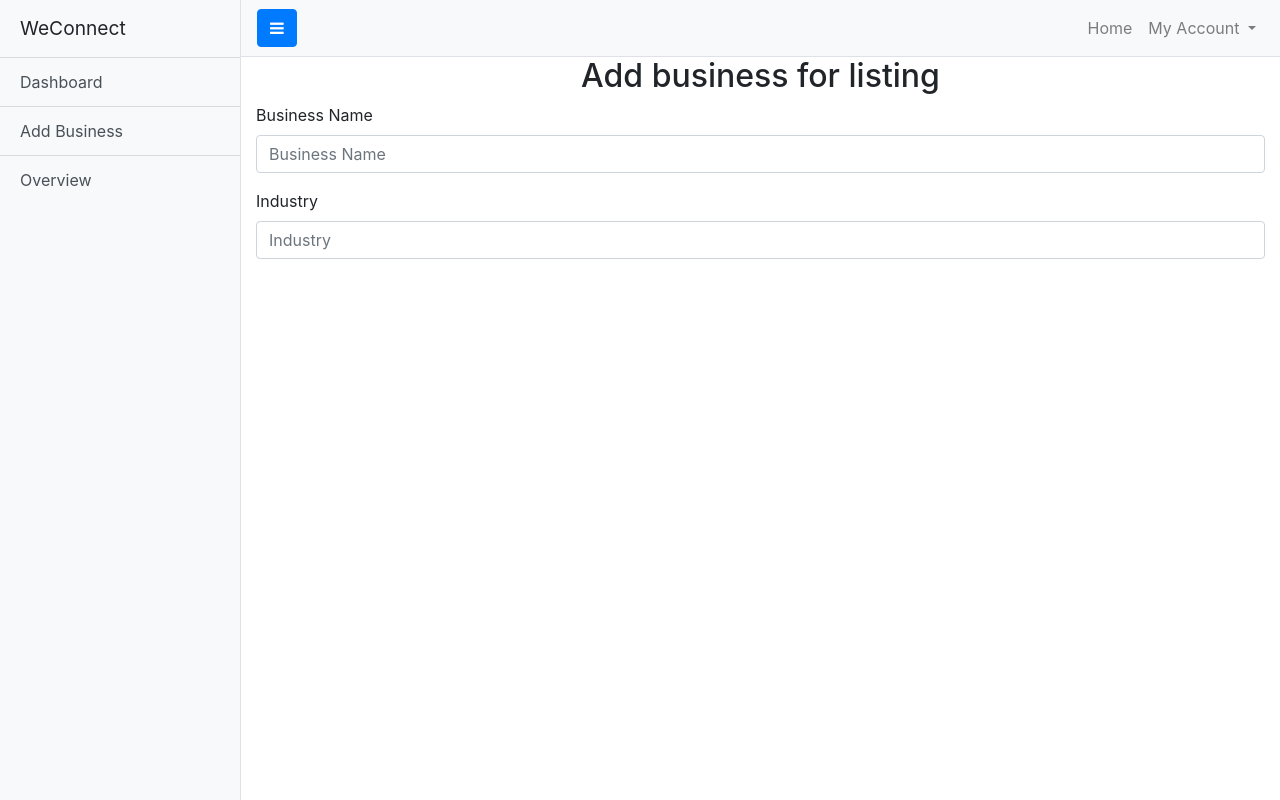
After one commit to Kazungu/php_course, a PHP site: page /dashboard/Add.php in a window 1280 px wide. The commit adds this page. Run offline with PHP 8.4, Linux system fonts and the light colour scheme; the visitor is signed in with stand-in values (Sample User, id 1).

Commit message:
dashboard addings

```diff
--- /dev/null
+++ b/WeConnect/dashboard/Add.php
@@ -0,0 +1,16 @@
+
+<?php include "header.php";?>
+<h2 class="text-center">Add business for listing</h2>
+<div class="container">
+    <form>
+        <div class="form-group">
+            <label for="formGroupExampleInput">Business Name</label>
+            <input type="text" class="form-control" id="formGroupExampleInput" placeholder="Business Name"  required>
+        </div>
+        <div class="form-group">
+            <label for="formGroupExampleInput2">Industry</label>
+            <input type="text" class="form-control" id="formGroupExampleInput2" placeholder="Industry">
+        </div>
+    </form>
+</div>
+<?php include "../footer.php";?>
--- /dev/null
+++ b/WeConnect/dashboard/header.php
@@ -0,0 +1,72 @@
+<?php
+// Initialize the session
+session_start();
+
+// Check if the user is logged in, if not then redirect him to login page
+if(!isset($_SESSION["loggedin"]) || $_SESSION["loggedin"] !== true){
+    header("location: ../login.php");
+    exit;
+}
+?>
+<!DOCTYPE html>
+<html lang="en">
+
+<head>
+
+    <meta charset="utf-8">
+    <meta name="viewport" content="width=device-width, initial-scale=1, shrink-to-fit=no">
+    <meta name="description" content="">
+    <meta name="author" content="">
+
+    <title>WeConnect| Dashboard</title>
+    <link rel="stylesheet" href="https://stackpath.bootstrapcdn.com/bootstrap/4.3.1/css/bootstrap.min.css" integrity="sha384-ggOyR0iXCbMQv3Xipma34MD+dH/1fQ784/j6cY/iJTQUOhcWr7x9JvoRxT2MZw1T" crossorigin="anonymous">
+    <link rel="stylesheet" href="https://cdnjs.cloudflare.com/ajax/libs/font-awesome/4.7.0/css/font-awesome.min.css">
+    <link href="../static/simple-sidebar.css" rel="stylesheet">
+
+
+</head>
+
+<body>
+
+<div class="d-flex" id="wrapper">
+
+    <!-- Sidebar -->
+    <div class="bg-light border-right" id="sidebar-wrapper">
+        <div class="sidebar-heading">WeConnect  </div>
+        <div class="list-group list-group-flush">
+            <a href="index.php" class="list-group-item list-group-item-action bg-light">Dashboard</a>
+            <a href="Add.php" class="list-group-item list-group-item-action bg-light">Add Business</a>
+            <a href="#" class="list-group-item list-group-item-action bg-light">Overview</a>
+        </div>
+    </div>
+    <!-- /#sidebar-wrapper -->
+
+    <!-- Page Content -->
+    <div id="page-content-wrapper">
+
+        <nav class="navbar navbar-expand-lg navbar-light bg-light border-bottom">
+            <button class="btn btn-primary" id="menu-toggle">
+                <span><i class="fa fa-bars"></i></span>
+            </button>
+
+            <button class="navbar-toggler" type="button" data-toggle="collapse" data-target="#navbarSupportedContent" aria-controls="navbarSupportedContent" aria-expanded="false" aria-label="Toggle navigation">
+                <span class="navbar-toggler-icon"></span>
+            </button>
+
+            <div class="collapse navbar-collapse" id="navbarSupportedContent">
+                <ul class="navbar-nav ml-auto mt-2 mt-lg-0">
+                    <li class=""nav-item"><a class="nav-link" href="../home.php">Home</a> </li>
+                    <li class="nav-item dropdown">
+                        <a class="nav-link dropdown-toggle" href="#" id="navbarDropdown" role="button" data-toggle="dropdown" aria-haspopup="true" aria-expanded="false">
+                            My Account
+                        </a>
+                        <div class="dropdown-menu dropdown-menu-right" aria-labelledby="navbarDropdown">
+                            <a class="dropdown-item" href="#">Profile</a>
+                            <a class="dropdown-item" href="#">Notifications</a>
+                            <div class="dropdown-divider"></div>
+                            <a class="dropdown-item" href="../logout.php">Logout</a>
+                        </div>
+                    </li>
+                </ul>
+            </div>
+        </nav>
--- a/WeConnect/footer.php
+++ b/WeConnect/footer.php
@@ -1,4 +1,5 @@
 
+<script src="./static/main.js"></script>
 <script src="https://code.jquery.com/jquery-3.3.1.slim.min.js" integrity="sha384-q8i/X+965DzO0rT7abK41JStQIAqVgRVzpbzo5smXKp4YfRvH+8abtTE1Pi6jizo" crossorigin="anonymous"></script>
 <script src="https://cdnjs.cloudflare.com/ajax/libs/popper.js/1.14.7/umd/popper.min.js" integrity="sha384-UO2eT0CpHqdSJQ6hJty5KVphtPhzWj9WO1clHTMGa3JDZwrnQq4sF86dIHNDz0W1" crossorigin="anonymous"></script>
 <script src="https://stackpath.bootstrapcdn.com/bootstrap/4.3.1/js/bootstrap.min.js" integrity="sha384-JjSmVgyd0p3pXB1rRibZUAYoIIy6OrQ6VrjIEaFf/nJGzIxFDsf4x0xIM+B07jRM" crossorigin="anonymous"></script>
--- a/WeConnect/home.php
+++ b/WeConnect/home.php
@@ -6,6 +6,7 @@
         <h6 class="text-center">WeConnect provides a platform that brings businesses and individuals together</h6>
     </div>
 </div>
+<div class="container">
     <div class="media mt-3">
         <img src="image/cloud.png" class="align-self-center mr-3" style="width:100px">
         <div class="media-body">
@@ -15,5 +16,6 @@
                 Lorem ipsum dolor sit amet, consectetur adipiscing elit, sed do eiusmod tempor incididunt ut labore et dolore magna aliqua.</p>
         </div>
     </div>
+</div>
 
 <?php include "footer.php"?>
--- /dev/null
+++ b/WeConnect/static/main.js
@@ -0,0 +1,4 @@
+$("#menu-toggle").click(function(e) {
+    e.preventDefault();
+    $("#wrapper").toggleClass("toggled");
+});
```
Also changed, not shown: WeConnect/dashboard/index.php (+1 -88 lines). Lines whose indentation alone changed are shown as unchanged.
